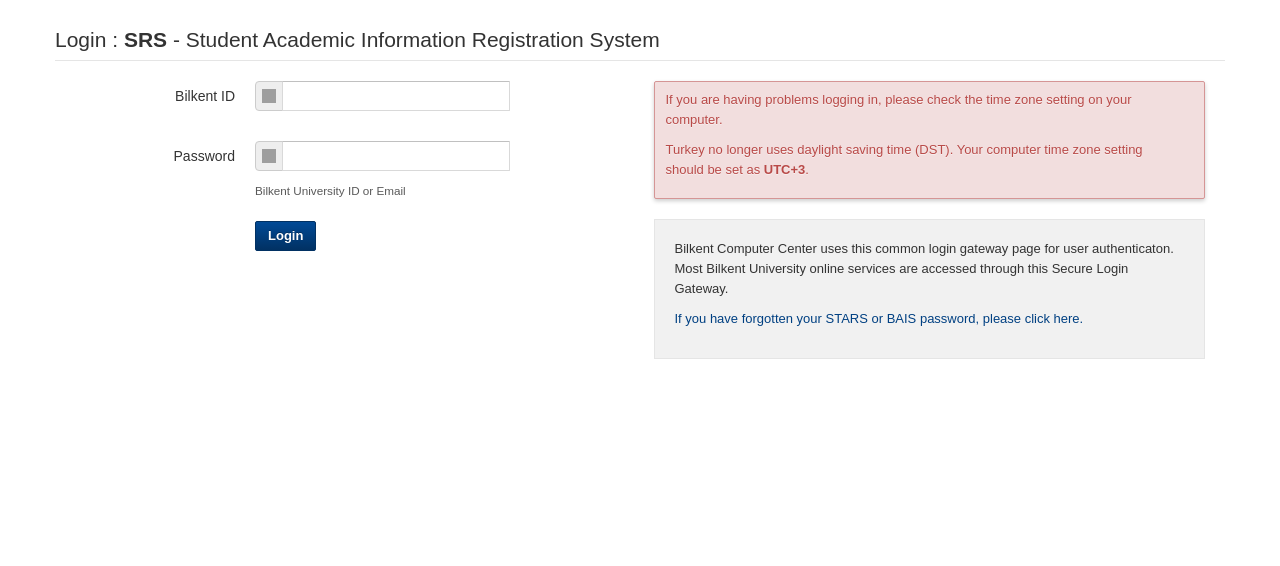
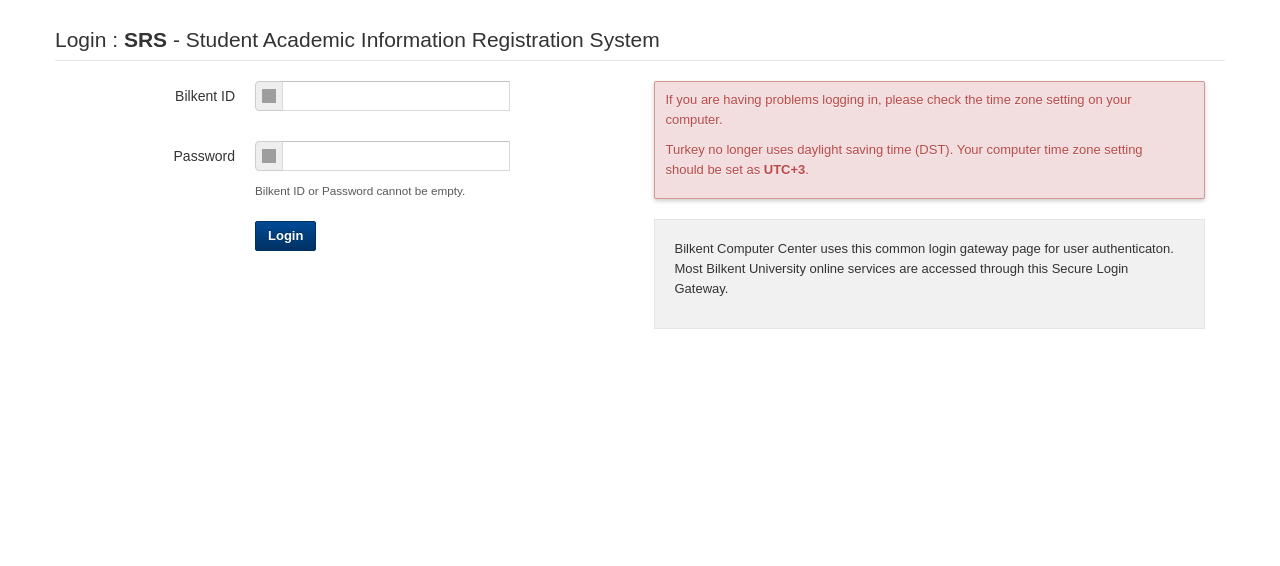
Before and after one commit to DenizDalkilic10/CS458_P1, a PHP site: page / in a window 1280 px wide. Shown: the part 140-706 px from the top of the page. Run offline with PHP 8.4, Linux system fonts and the light colour scheme; grey boxes are pictures that could not be loaded.

Commit message:
php file updated with constraints

```diff
--- a/Php/index.php
+++ b/Php/index.php
@@ -1,5 +1,12 @@
 <!DOCTYPE html>
 <?php
+//require 'C:/xampp/htdocs/CS458_PR1_PHP/FlashMessages.php';
+
+
+
+if (!session_id()) @session_start();
+
+//$msg = new \Plasticbrain\FlashMessages\FlashMessages();
 $msg = 'Bilkent University ID or Email';
 
 if (
@@ -7,16 +14,33 @@ if (
   && !empty($_POST['LoginForm_password'])
 ) {
 
-  if (
-    $_POST['LoginForm_username'] == '1234' &&
-    $_POST['LoginForm_password'] == '1234'
+  $password = $_POST['LoginForm_password'];
+  $username = $_POST['LoginForm_username'];
+  if(!empty($password) && strlen($password) < 6){
+    $msg = 'Password is too short (minimum is 6 characters).';
+  }
+  /* elseif(!empty($password) && strlen($password > 64)){
+    $msg = 'Password is too long (maximum is 64 characters).';
+  } */
+  elseif(!preg_match("#^(-[0-9]{1,}|[0-9]{1,})$#", $username)){
+    $msg = 'Bilkent ID must be an integer.';
+  }
+  elseif (
+    $_POST['LoginForm_username'] == '123456' &&
+    $_POST['LoginForm_password'] == '123456'
   ) {
 
     $msg = 'You have entered valid use name and password';
   } else {
     $msg = 'Wrong username or password';
   }
+}elseif(isset($_POST['login']) && empty($_POST['LoginForm_username'])
+|| empty($_POST['LoginForm_password'])){
+  $msg = 'Bilkent ID or Password cannot be empty.';
 }
+
+
+
 ?>
 
 <html lang="en">
@@ -62,7 +86,7 @@ if (
             <div class="nav-collapse collapse" id="yw2">
               <ul class="pull-right nav" id="yw1" role="menu">
                 <li role="menuitem"><a tabindex="-1" href="/accounts/site/language?language=tr"><i class="icon-flag icon-white"></i> Türkçe</a></li>
-                <li visible="1" role="menuitem"><a tabindex="-1" href="/accounts/reset-password"><i class="icon-repeat icon-white"></i> Reset password</a></li>
+                <li visible="1" role="menuitem"><a tabindex="-1" href="/CS458_PR1_PHP/sent-to-email"><i class="icon-repeat icon-white"></i> Reset password</a></li>
                 <li visible="1" class="active" role="menuitem"><a tabindex="-1" href="/accounts/login"><i class="icon-user icon-white"></i> Login</a></li>
               </ul>
             </div>
@@ -124,6 +148,7 @@ if (
 
 
                       <div class="bilkent-form-actions form-actions"><button class="btn btn-bilkent" type="submit" name="login">Login</button></div>
+
                     </div>
                     <div class="row-fluid span6">
                       <div class="alert alert-error">
@@ -132,7 +157,7 @@ if (
                       </div>
                       <div class="well">
                         <P>Bilkent Computer Center uses this common login gateway page for user authenticaton. Most Bilkent University online services are accessed through this Secure Login Gateway.</P>
-                        <P><A HREF="/accounts/reset-password">If you have forgotten your STARS or BAIS password, please click here.</A></P>
+                        <!-- <P><A HREF="/CS458_PR1_PHP/sent-to-mail">If you have forgotten your STARS or BAIS password, please click here.</A></P> -->
                       </div>
                     </div>
                   </div>
```
